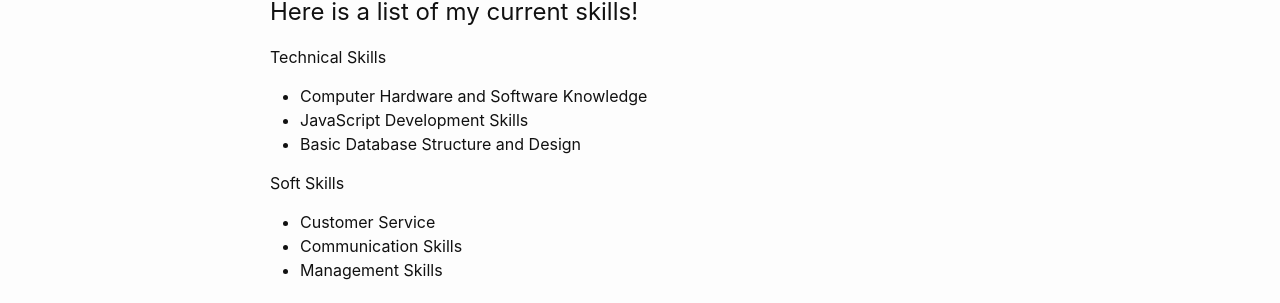
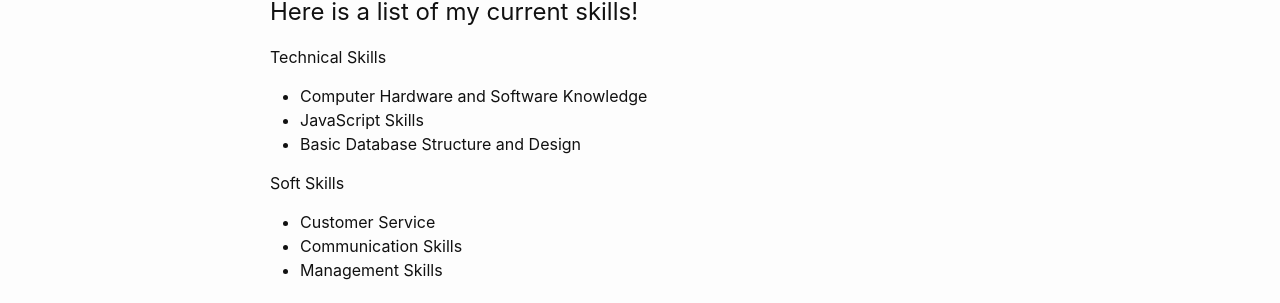
Before and after one commit to JasonQuiel/jasonquiel.github.io, a Jekyll site: the page built from index.markdown, in a window 1280 px wide. Shown: the part 338-641 px from the top of the page. Built offline with Jekyll 4.4.1, drawn with Linux system fonts in a browser that asks for light colours.

Commit message:
minor changes to text

```diff
--- a/Projects.html
+++ b/Projects.html
@@ -30,8 +30,8 @@ title: Projects
 
 <div class="grid">
     <div class="box a"><a href="https://www.nisaorganisation.com/"><center>NISA</center></a></div>
-    <div class="box b"><a href="https://jasonquiel.github.io/Projects.html"><center>Example</center></a></div>
-    <div class="box c">Stay Tuned</div>
+    <div class="box b"><a href="https://jasonquiel.github.io/Projects.html/new.html"><center>Example</center></a></div>
+    <div class="box c"><button type="button">Stay Tuned</button></div>
     <div class="box d">Stay Tuned</div>
     <div class="box e">Stay Tuned</div>
 
--- a/index.markdown
+++ b/index.markdown
@@ -8,7 +8,7 @@ layout: default
 Technical Skills
 <ul>
 <li>Computer Hardware and Software Knowledge</li>
-<li>JavaScript Development Skills</li>
+<li>JavaScript Skills</li>
 <li>Basic Database Structure and Design</li>
 </ul>
 Soft Skills
```
Also changed, not shown: new.html (line endings or trailing spaces).
